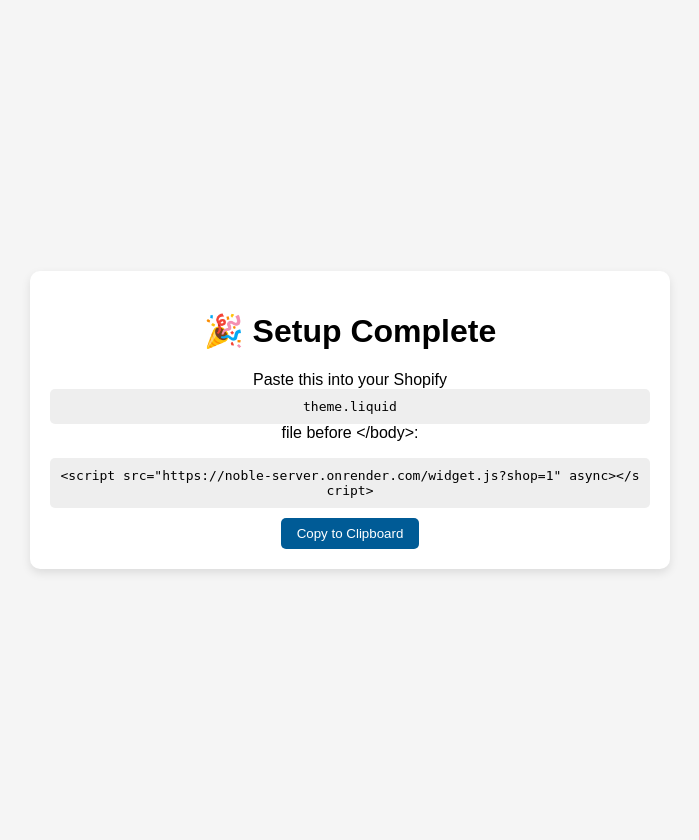
After one commit to Dayzcorp/noble-server, a Flask app: page /embed-instructions in a window 1280 px wide. The commit adds this page. Shown: the whole page, without its empty margins (290-989 px from the left). Run offline with Flask 3, Linux system fonts and the light colour scheme; the visitor is signed in with stand-in values (Sample User, id 1).

Commit message:
Add embed instructions page and update setup flow

```diff
--- a/app.py
+++ b/app.py
@@ -183,13 +183,7 @@
         if token:
             session["shopify_token"] = token
 
-        return render_template(
-            "setup.html",
-            bot_name=bot_name,
-            shopify_domain=domain,
-            shopify_token=token,
-            success=True,
-        )
+        return redirect(url_for("embed_instructions"))
 
     cfg = get_config()
     return render_template(
@@ -198,6 +192,17 @@
         shopify_domain=cfg["shopify_domain"],
         shopify_token=cfg["shopify_token"],
         error=None,
+    )
+
+
+@app.route("/embed-instructions")
+@require_access
+def embed_instructions() -> str:
+    """Show instructions for embedding the widget."""
+    cfg = get_config()
+    return render_template(
+        "embed_instructions.html",
+        shopify_domain=cfg["shopify_domain"],
     )
 
 
--- /dev/null
+++ b/templates/embed_instructions.html
@@ -0,0 +1,60 @@
+<!DOCTYPE html>
+<html lang="en">
+<head>
+  <meta charset="UTF-8">
+  <title>Embed Instructions</title>
+  <style>
+    body {
+      margin: 0;
+      padding: 20px;
+      display: flex;
+      justify-content: center;
+      align-items: center;
+      min-height: 100vh;
+      background: #f5f5f5;
+      font-family: Arial, sans-serif;
+      text-align: center;
+    }
+    .box {
+      background: #fff;
+      padding: 20px;
+      border-radius: 10px;
+      box-shadow: 0 4px 10px rgba(0,0,0,0.1);
+      max-width: 600px;
+      width: 100%;
+    }
+    code {
+      display: block;
+      background: #eee;
+      padding: 10px;
+      border-radius: 5px;
+      font-family: monospace;
+      word-break: break-all;
+    }
+    button {
+      margin-top: 10px;
+      padding: 8px 16px;
+      background: #005b96;
+      color: #fff;
+      border: none;
+      border-radius: 5px;
+      cursor: pointer;
+    }
+    button:hover { background: #00487c; }
+  </style>
+</head>
+<body>
+  <div class="box">
+    <h1>🎉 Setup Complete</h1>
+    <p>Paste this into your Shopify <code>theme.liquid</code> file before &lt;/body&gt;:</p>
+    <code id="snippet">&lt;script src="https://noble-server.onrender.com/widget.js?shop={{ shopify_domain }}" async&gt;&lt;/script&gt;</code>
+    <button onclick="copy()">Copy to Clipboard</button>
+  </div>
+  <script>
+    function copy() {
+      const text = document.getElementById('snippet').innerText;
+      navigator.clipboard.writeText(text);
+    }
+  </script>
+</body>
+</html>
```
Also changed, not shown: templates/setup.html (+1 -6 lines).
